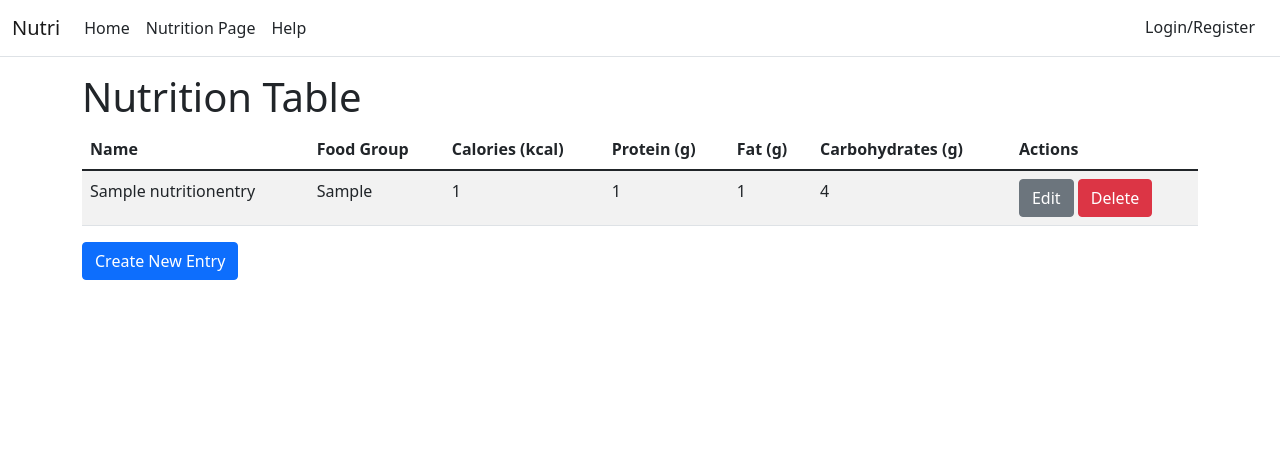
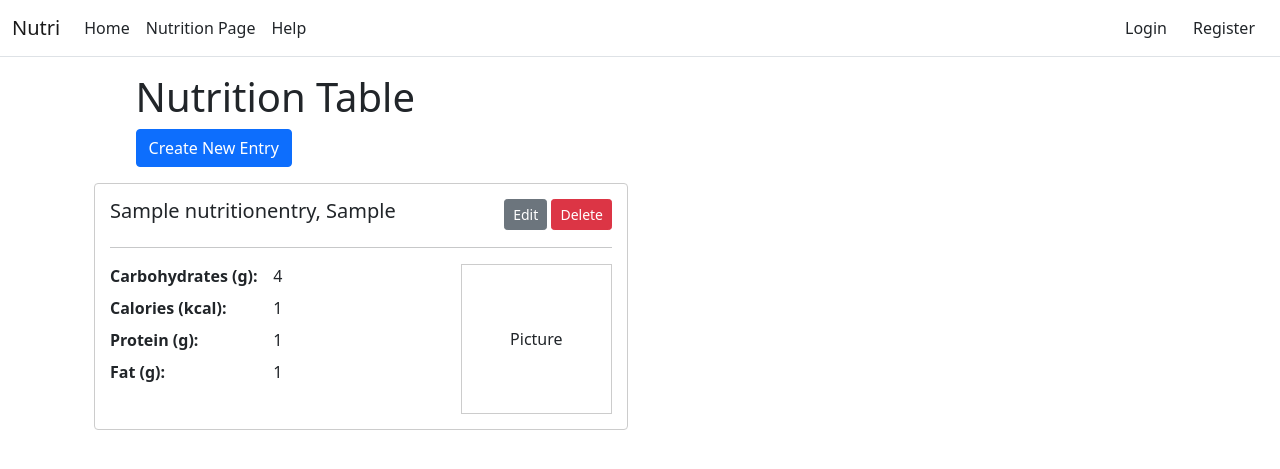
Before and after one commit to Luka122/WebApplikasjoner, an ASP.NET Core app: page /Nutrition in a window 1280 px wide. Shown: the top 469 px of the page. Run offline with ASP.NET Core 8, Linux system fonts and the light colour scheme; empty tables hold one stand-in row (values such as "Sample post"); database files in the repository are not loaded.

Commit message:
redesigned nutrition table, Async database operations for controller

```diff
--- a/Controllers/NutritionController.cs
+++ b/Controllers/NutritionController.cs
@@ -2,10 +2,10 @@ using Microsoft.AspNetCore.Mvc;
 using Exam.Models;
 using System.Collections.Generic;
 using Microsoft.EntityFrameworkCore;
+using System.Threading.Tasks;
 
 public class NutritionController : Controller
 {
-
     private readonly NutritionEntryDbContext _nutritionContext;
 
     public NutritionController(NutritionEntryDbContext nutritionContext)
@@ -13,20 +13,17 @@ public class NutritionController : Controller
         _nutritionContext = nutritionContext;
     }
 
-    public IActionResult Index()
+    public async Task<IActionResult> Index()
     {
-
-        List<NutritionEntry> entries = _nutritionContext.Entries.ToList();
-
+        List<NutritionEntry> entries = await _nutritionContext.Entries.ToListAsync();
         return View("NutritionTable", entries);
     }
 
     [HttpPost]
-    public IActionResult Create(NutritionEntry entry)
+    public async Task<IActionResult> Create(NutritionEntry entry)
     {
         if (ModelState.IsValid)
         {
-
             var newEntry = new NutritionEntry
             {
                 Name = entry.Name,
@@ -38,34 +35,35 @@ public class NutritionController : Controller
             };
 
             _nutritionContext.Entries.Add(newEntry);
-
-            _nutritionContext.SaveChanges();
+            await _nutritionContext.SaveChangesAsync();
 
             return RedirectToAction("Index");
         }
 
-        // Error Response, Not implemented
+        // Error Response, not implemented
         return Json(new { success = false, message = "Invalid data." });
+    }
+
+    [HttpGet]
+    public async Task<IActionResult> Delete(int id)
+    {
+        var item = await _nutritionContext.Entries.FindAsync(id);
+        if (item == null)
+        {
+            return NotFound();
+        }
+
+        _nutritionContext.Entries.Remove(item);
+        await _nutritionContext.SaveChangesAsync();
+
+        return RedirectToAction("Index");
     }
 
 
     [HttpGet]
-    public IActionResult Delete(int id)
+    public async Task<IActionResult> Update(int id)
     {
-        var item = _nutritionContext.Entries.Find(id);
-        if (item == null)
-        {
-            return NotFound();
-        }
-        _nutritionContext.Entries.Remove(item);
-        _nutritionContext.SaveChanges();
-        return RedirectToAction("Index");
-    }
-
-    [HttpGet]
-    public IActionResult Update(int id)
-    {
-        var item = _nutritionContext.Entries.Find(id);
+        var item = await _nutritionContext.Entries.FindAsync(id);
         if (item == null)
         {
             return NotFound();
@@ -73,16 +71,16 @@ public class NutritionController : Controller
         return View(item);
     }
 
+
     [HttpPost]
-    public IActionResult Update(NutritionEntry entry)
+    public async Task<IActionResult> Update(NutritionEntry entry)
     {
         if (ModelState.IsValid)
         {
             _nutritionContext.Entries.Update(entry);
-            _nutritionContext.SaveChanges();
+            await _nutritionContext.SaveChangesAsync();
             return RedirectToAction("Index");
         }
         return View(entry);
     }
-
 }
--- a/Views/Nutrition/NutritionTable.cshtml
+++ b/Views/Nutrition/NutritionTable.cshtml
@@ -3,52 +3,71 @@
     ViewData["Title"] = "Nutrition Table";
 }
 <div>
-    <h1>@ViewData["Title"]</h1>
-    <table class="table table-striped">
-        <thead>
-            <tr>
-                <th>Name</th>
-                <th>Food Group</th>
-                <th>Calories (kcal)</th>
-                <th>Protein (g)</th>
-                <th>Fat (g)</th>
-                <th>Carbohydrates (g)</th>
-                <th>Actions</th>
-            </tr>
-        </thead>
-        <tbody>
-                @foreach (var item in Model)
-                {
-                    <tr>
-                        <td>@item.Name</td>
-                        <td>@item.FoodGroup</td>
-                        <td>@item.Calories</td>
-                        <td>@item.Protein</td>
-                        <td>@item.Fat</td>
-                        <td>@item.Carbohydrates</td>
-                        <td>
-                                    <a class="btn btn-secondary"
-                                   asp-controller="Nutrition"
-                                   asp-action="Update"
-                                   asp-route-id="@item.NutritionId">Edit</a>
-
-                                    <a class="btn btn-danger"
-                                    asp-controller="Nutrition"
-                                    asp-action="Delete"
-                                    asp-route-id="@item.NutritionId">Delete</a>
-                        </td>
-                    </tr>
-                }
-        </tbody>
-    </table>
-
-    <p>
+    <h1 style="padding-left: 4.8%">@ViewData["Title"]</h1>
+    <p style="padding-left: 4.8%">
         <button class="btn btn-primary" data-bs-toggle="modal" data-bs-target="#createModal">
             Create New Entry
         </button>
     </p>
+    <div class="container" style="max-width: 1200px; margin: 0 auto;">
+        <div class="row">
+            @foreach (var item in Model)
+            {
+                <div class="col-md-6 mb-3"> <!-- Ensure each box takes half the width on medium screens -->
+                    <div class="card" style="border: 1px solid #ccc; padding: 15px;">
+                        <div class="row">
+                            <div class="col-md-8">
+                                <h5>@item.Name, @item.FoodGroup</h5>
+                            </div>
+                            <div class="col-md-4 text-end">
+                                <a class="btn btn-secondary btn-sm"
+                                   asp-controller="Nutrition"
+                                   asp-action="Update"
+                                   asp-route-id="@item.NutritionId">Edit</a>
+                                <a class="btn btn-danger btn-sm"
+                                   asp-controller="Nutrition"
+                                   asp-action="Delete"
+                                   asp-route-id="@item.NutritionId">Delete</a>
+                            </div>
+                        </div>
+                        <hr />
+                        <div class="row">
+                            <!-- attributes and values -->
+                            <div class="col-md-8">
+                                <div class="d-flex flex-column">
+                                    <div class="d-flex mb-2">
+                                        <p style="margin-bottom: 0; width: 50%;"><strong>Carbohydrates (g):</strong></p>
+                                        <p style="margin-bottom: 0; max-width: 50%;">@item.Carbohydrates</p>
+                                    </div>
+                                    <div class="d-flex mb-2">
+                                        <p style="margin-bottom: 0; width: 50%;"><strong>Calories (kcal):</strong></p>
+                                        <p style="margin-bottom: 0; max-width: 50%;">@item.Calories</p>
+                                    </div>
+                                    <div class="d-flex mb-2">
+                                        <p style="margin-bottom: 0; width: 50%;"><strong>Protein (g):</strong></p>
+                                        <p style="margin-bottom: 0; max-width: 50%;">@item.Protein</p>
+                                    </div>
+                                    <div class="d-flex mb-2">
+                                        <p style="margin-bottom: 0; width: 50%;"><strong>Fat (g):</strong></p>
+                                        <p style="margin-bottom: 0; max-width: 50%;">@item.Fat</p>
+                                    </div>
+                                </div>
+                            </div>
 
-    <!-- Create Modal -->
+                            <!-- picture -->
+                            <div class="col-md-4 text-center">
+                                <div style="border: 1px solid #ccc; width: 100%; height: 150px; display: flex; align-items: center; justify-content: center;">
+                                    <span>Picture</span>
+                                </div>
+                            </div>
+                        </div>
+                    </div>
+                </div>
+            }
+        </div>
+    </div>
+
+    <!-- create modal -->
     <div class="modal fade" id="createModal" tabindex="-1" aria-labelledby="createModalLabel" aria-hidden="true">
         <div class="modal-dialog">
             <div class="modal-content">
--- a/Views/Nutrition/Update.cshtml
+++ b/Views/Nutrition/Update.cshtml
@@ -41,6 +41,12 @@
         <span asp-validation-for="Carbohydrates" class="text-danger"></span>
     </div>
 
+    <!-- not implemented yet -->
+    <div class="form-group">
+        <label for="Picture">Picture</label>
+        <input type="file" class="form-control" id="Picture" name="Picture" />
+    </div>
+
     <button type="submit" class="btn btn-primary">Save</button>
     <a asp-action="Index" class="btn btn-secondary">Cancel</a>
 </form>
--- a/Views/Shared/_Layout.cshtml
+++ b/Views/Shared/_Layout.cshtml
@@ -29,8 +29,13 @@
           <li class="nav-item">
             <a class="nav-link text-dark" asp-area="" asp-controller="Help">Help</a>
           </li>
-                        <li class="nav-item" style="margin-left: auto;">
-                            <button type="button" class="btn" data-bs-toggle="modal" data-bs-target="#logregPopUp">Login/Register</button>
+        </ul>
+        <ul class="navbar-nav">
+          <li class="nav-item ms-auto">
+            <button type="button" class="btn" data-bs-toggle="modal" data-bs-target="#logregPopUp">Login</button>
+          </li>
+          <li class="nav-item ms-auto">
+            <button type="button" class="btn" data-bs-toggle="modal" data-bs-target="#logregPopUp">Register</button>
           </li>
         </ul>
       </div>
```
Also changed, not shown: Models/DBInit.cs (+5 -4 lines). Lines whose indentation alone changed are shown as unchanged.
